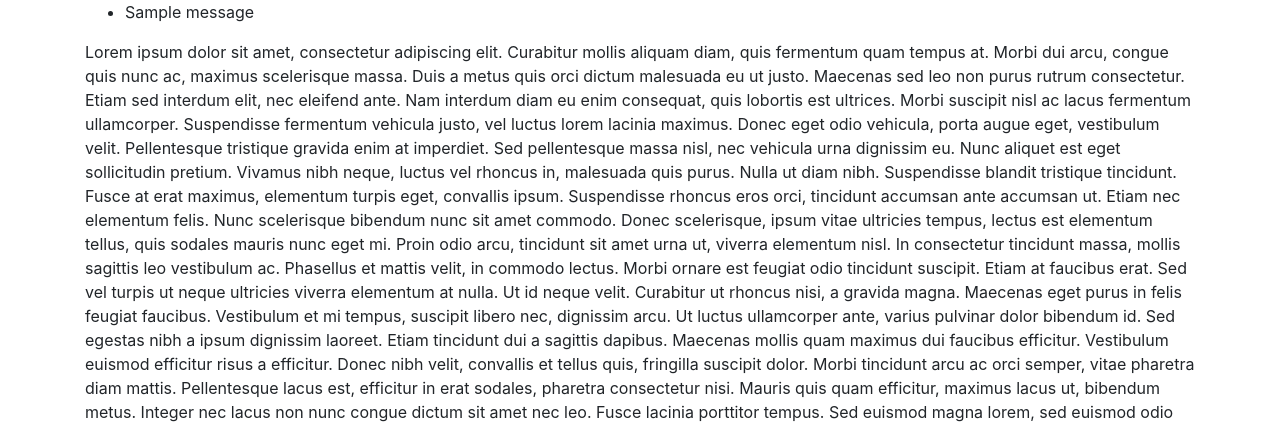
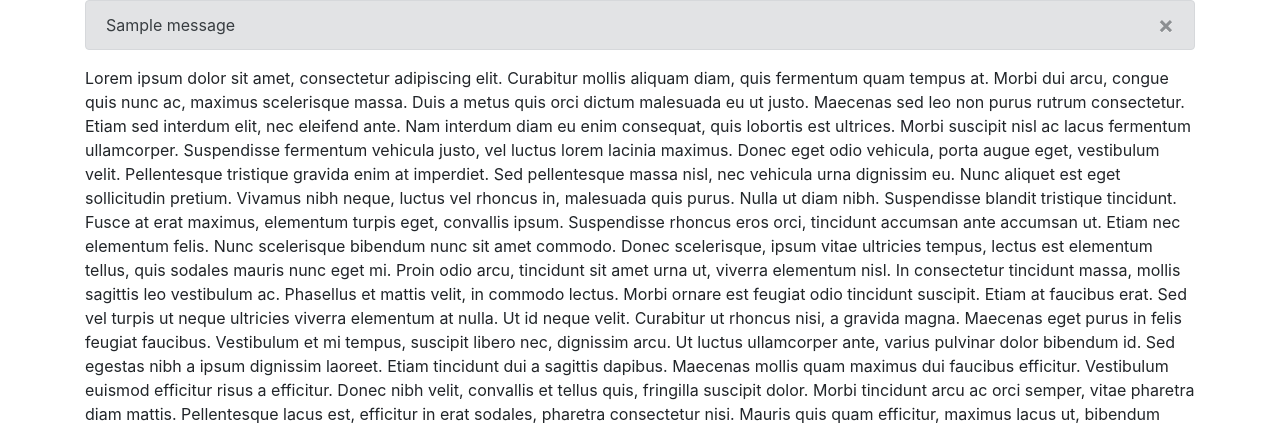
Before and after one commit to Chaostheorie/Lecrox, a Flask app: page / in a window 1280 px wide. Shown: the part 56-479 px from the top of the page. Run offline with Flask 2, Linux system fonts and the light colour scheme; a user stored in the database is signed in; one stand-in notice (Sample message) is shown; some libraries are stand-ins or nearby versions.

Commit message:
add bootstrap to flash

```diff
--- a/main.py
+++ b/main.py
@@ -28,7 +28,6 @@ def index():
     search = SnippetSearchForm(request.form)
     if request.method == 'POST':
         return search_results(search)
-
     return render_template('index.html')
 
 @app.route('/results')
--- a/templates/base.html
+++ b/templates/base.html
@@ -66,11 +66,14 @@ Lecrox
 <div class="container">
   {% with messages = get_flashed_messages() %}
     {% if messages %}
-      <ul class=flashes>
-        {% for message in messages %}
-        <li>{{ message }}</li>
-        {% endfor %}
-      </ul>
+      {% for message in messages %}
+      <div class="alert alert-secondary alert-dismissible fade show" role="alert">
+        {{ message }}
+        <button type="button" class="close" data-dismiss="alert" aria-label="Close">
+          <span aria-hidden="true">&times;</span>
+        </button>
+      </div>
+      {% endfor %}
     {% endif %}
   {% endwith %}
 {% block app_content %}{% endblock %}
```
